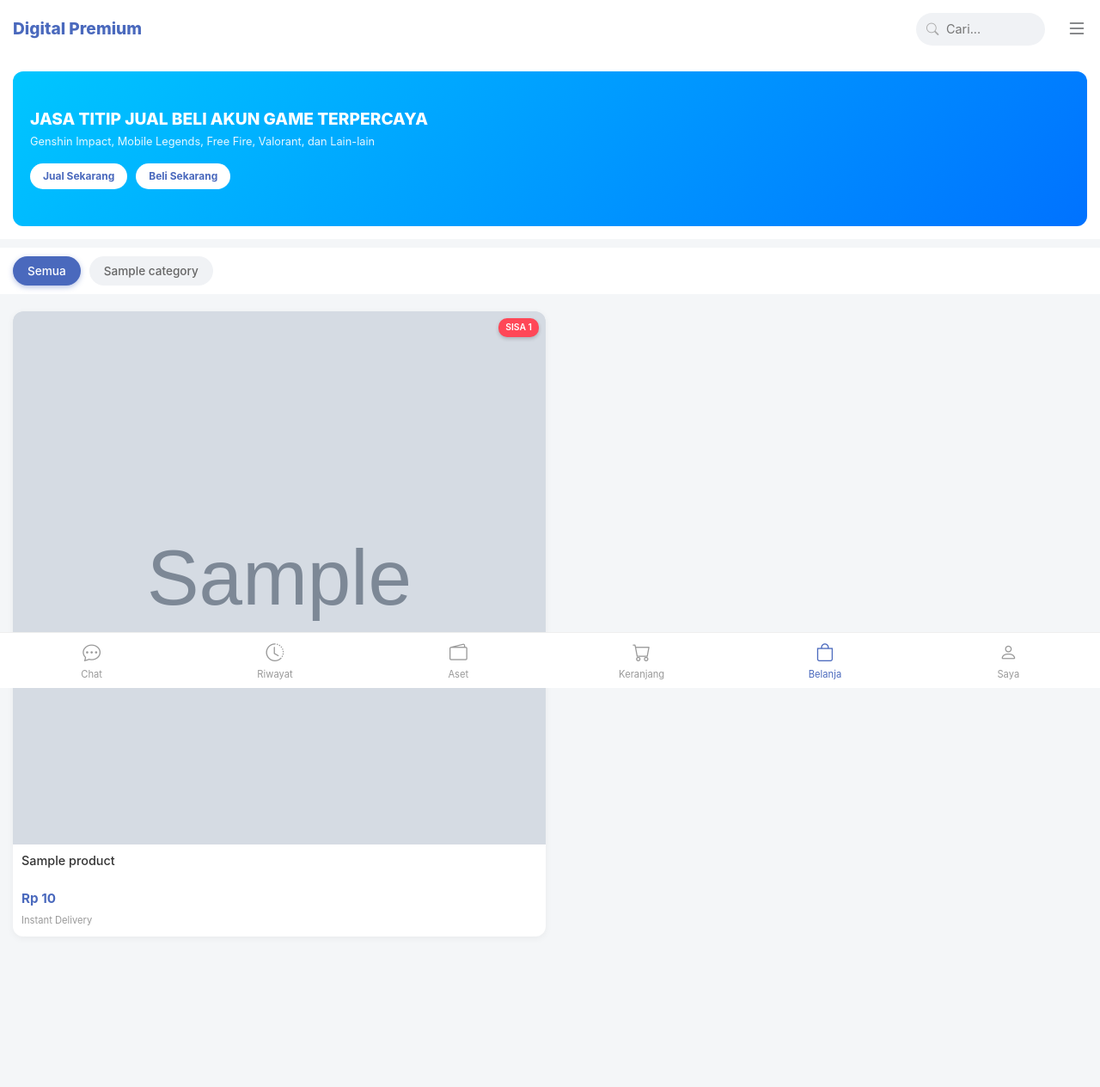
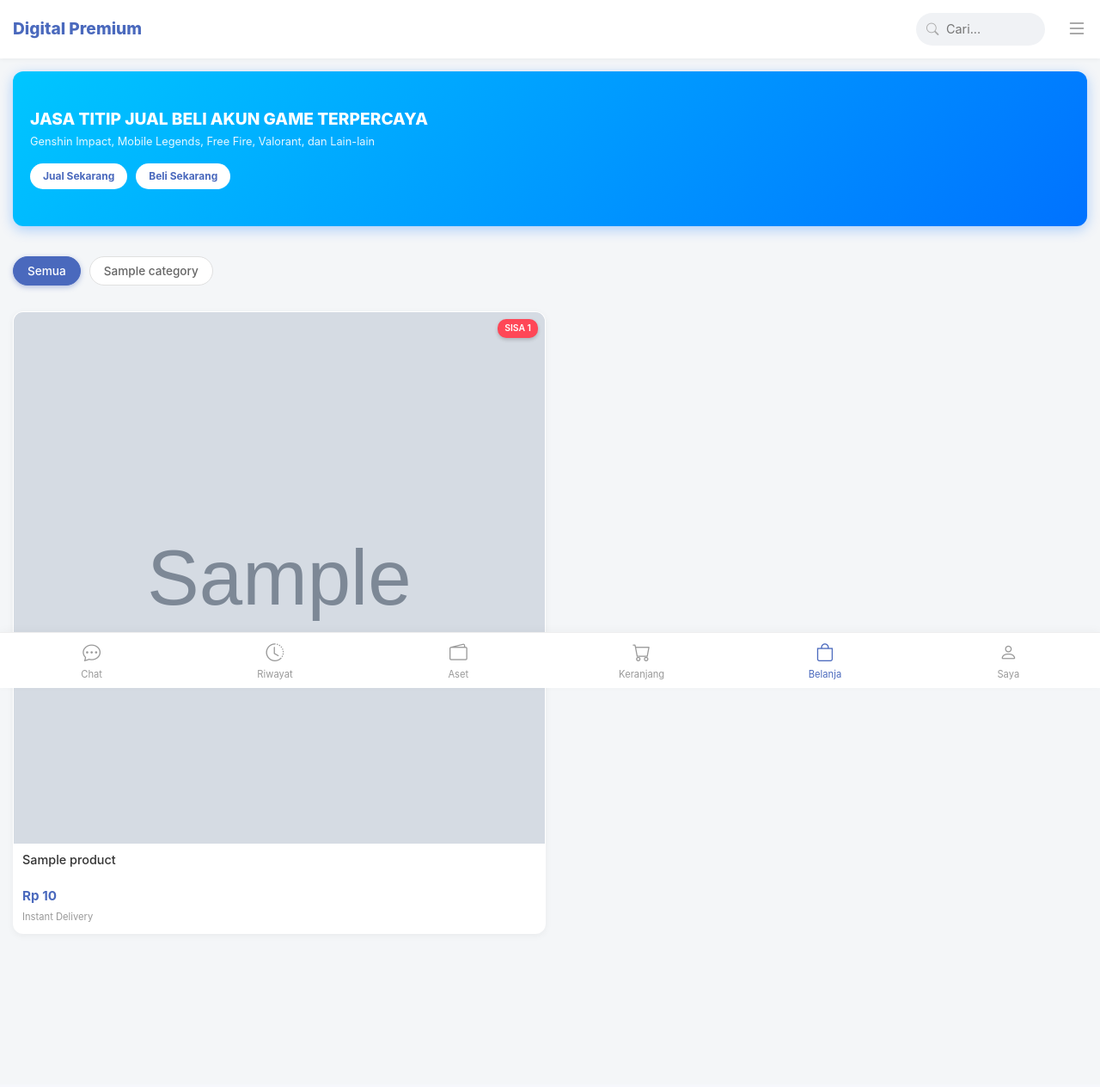
Before and after one commit to mrzero0nol/Pksir, a PHP site: page / in a window 1280 px wide. Shown: the whole page at 86% size. After the commit the page ends 1072 px from the top, so only its background shows below. Run offline with PHP 8.4, Linux system fonts and the light colour scheme; tables that the repository leaves empty hold one stand-in row (values such as "Sample post"); grey boxes marked "Sample" are stand-in pictures.

Commit message:
Update UI to Light Theme with Blue Accents

```diff
--- a/assets/css/style.css
+++ b/assets/css/style.css
@@ -1,10 +1,11 @@
 :root {
-    --bg-color: #f4f6f8; /* Putih agak abu dikit untuk background utama */
+    color-scheme: light; /* Force browser standard elements to light mode */
+    --bg-color: #f4f6f8; /* Light Greyish White for main background */
     --card-bg: #ffffff;
     --nav-bg: #ffffff;
     --primary-color: #4a69bd; /* Royal Blue */
     --accent-color: #4a69bd;
-    --text-color: #333333;
+    --text-color: #333333; /* Dark Grey for text */
     --text-muted: #888888;
     --border-radius: 12px;
     --border-color: #e0e0e0;
@@ -12,7 +13,8 @@
     --shadow-sm: 0 2px 8px rgba(0,0,0,0.05);
 }
 
-body {
+/* Force Light Mode Overrides for Bootstrap if data-bs-theme fails or isn't enough */
+[data-bs-theme=light] body, body {
     background-color: var(--bg-color);
     color: var(--text-color);
     font-family: 'Poppins', -apple-system, BlinkMacSystemFont, "Segoe UI", Roboto, "Helvetica Neue", Arial, sans-serif;
@@ -40,6 +42,10 @@ a {
     transition: color 0.2s;
 }
 
+a:hover {
+    color: var(--primary-color);
+}
+
 /* Header & Search */
 .header-container {
     background: var(--card-bg);
@@ -50,6 +56,7 @@ a {
     position: sticky;
     top: 0;
     z-index: 100;
+    box-shadow: 0 1px 5px rgba(0,0,0,0.05);
 }
 
 .brand-title {
@@ -77,6 +84,12 @@ a {
     padding: 8px 15px 8px 35px;
     font-size: 0.9rem;
     width: 100%;
+    color: var(--text-color);
+}
+.search-input-header:focus {
+    background: #ffffff;
+    box-shadow: 0 0 0 1px var(--primary-color);
+    outline: none;
 }
 .search-icon-header {
     position: absolute;
@@ -90,7 +103,7 @@ a {
 /* Banner */
 .banner-container {
     padding: 15px;
-    background: var(--card-bg);
+    background: var(--bg-color); /* Match body bg to avoid white stripe */
     margin-bottom: 10px;
 }
 .banner-content {
@@ -104,6 +117,7 @@ a {
     display: flex;
     flex-direction: column;
     justify-content: center;
+    box-shadow: 0 4px 15px rgba(0, 114, 255, 0.3);
 }
 .banner-title {
     font-size: 1.2rem;
@@ -131,6 +145,10 @@ a {
     font-size: 0.75rem;
     font-weight: 700;
     cursor: pointer;
+    transition: transform 0.1s;
+}
+.btn-banner:active {
+    transform: scale(0.95);
 }
 .banner-img {
     position: absolute;
@@ -148,7 +166,7 @@ a {
     overflow-x: auto;
     padding: 10px 15px;
     gap: 10px;
-    background: var(--card-bg);
+    background: var(--bg-color);
     margin-bottom: 10px;
     scrollbar-width: none;
 }
@@ -159,15 +177,16 @@ a {
     white-space: nowrap;
     padding: 6px 16px;
     border-radius: 20px;
-    background: #f0f2f5;
+    background: #ffffff;
     color: #666;
     font-size: 0.85rem;
     font-weight: 500;
-    border: 1px solid transparent;
+    border: 1px solid #e0e0e0;
 }
 .cat-pill.active {
     background: var(--primary-color);
     color: white;
+    border-color: var(--primary-color);
     box-shadow: 0 2px 6px rgba(74, 105, 189, 0.4);
 }
 
@@ -186,6 +205,11 @@ a {
     position: relative;
     display: flex;
     flex-direction: column;
+    border: 1px solid transparent;
+    transition: transform 0.1s;
+}
+.product-card:active {
+    transform: scale(0.98);
 }
 .product-img-wrapper {
     width: 100%;
@@ -207,14 +231,14 @@ a {
 .product-title {
     font-size: 0.9rem;
     font-weight: 500;
-    color: #333;
+    color: var(--text-color);
     margin-bottom: 5px;
     line-height: 1.3;
     display: -webkit-box;
     -webkit-line-clamp: 2;
     -webkit-box-orient: vertical;
     overflow: hidden;
-    height: 2.6em; /* fixed height for alignment */
+    height: 2.4em; /* fixed height for alignment */
 }
 .product-price {
     color: var(--primary-color);
@@ -250,6 +274,7 @@ a {
     align-items: center;
     border-top: 1px solid #eee;
     z-index: 1000;
+    box-shadow: 0 -2px 10px rgba(0,0,0,0.03);
 }
 .nav-item {
     display: flex;
@@ -259,6 +284,7 @@ a {
     font-size: 0.7rem;
     text-decoration: none;
     width: 16%; /* 6 items ~ 16.6% */
+    transition: color 0.2s;
 }
 .nav-item i {
     font-size: 1.3rem;
@@ -277,17 +303,43 @@ a {
 .form-control {
     background: #f8f9fa;
     border: 1px solid #e1e4e8;
-    color: #333;
+    color: var(--text-color);
     padding: 10px 15px;
     border-radius: 10px;
 }
 .form-control:focus {
     background: white;
     border-color: var(--primary-color);
+    color: var(--text-color);
     box-shadow: 0 0 0 3px rgba(74, 105, 189, 0.1);
+}
+.form-label {
+    color: var(--text-color);
+    font-weight: 500;
 }
 
 /* Misc */
 .section-title {
-    display: none; /* Hidden in screenshot design, title is in header/banner */
+    display: none;
 }
+
+/* Fix text colors */
+h1, h2, h3, h4, h5, h6 {
+    color: var(--text-color);
+}
+p {
+    color: var(--text-color);
+}
+.text-muted {
+    color: var(--text-muted) !important;
+}
+
+/* Ensure buttons are visible */
+.btn-primary {
+    background-color: var(--primary-color);
+    border-color: var(--primary-color);
+}
+.btn-primary:hover {
+    background-color: #3b55a0;
+    border-color: #3b55a0;
+}
--- a/cart.php
+++ b/cart.php
@@ -33,7 +33,7 @@ $total = getCartTotal($pdo);
 $user = getCurrentUser($pdo);
 ?>
 <!DOCTYPE html>
-<html lang="id">
+<html lang="id" data-bs-theme="light">
 <head>
     <meta charset="UTF-8">
     <meta name="viewport" content="width=device-width, initial-scale=1.0, maximum-scale=1.0, user-scalable=no">
--- a/history.php
+++ b/history.php
@@ -2,7 +2,7 @@
 require_once 'config.php';
 ?>
 <!DOCTYPE html>
-<html lang="id">
+<html lang="id" data-bs-theme="light">
 <head>
     <meta charset="UTF-8">
     <meta name="viewport" content="width=device-width, initial-scale=1.0, maximum-scale=1.0, user-scalable=no">
--- a/index.php
+++ b/index.php
@@ -16,7 +16,7 @@ $query .= " ORDER BY p.id DESC";
 $products = $pdo->query($query)->fetchAll();
 ?>
 <!DOCTYPE html>
-<html lang="id">
+<html lang="id" data-bs-theme="light">
 <head>
     <meta charset="UTF-8">
     <meta name="viewport" content="width=device-width, initial-scale=1.0, maximum-scale=1.0, user-scalable=no">
@@ -39,7 +39,7 @@ $products = $pdo->query($query)->fetchAll();
     </div>
 
     <!-- Main Content Wrapper -->
-    <div style="background: #f4f6f8; min-height: 100vh;">
+    <div class="main-content">
 
         <!-- Banner -->
         <div class="banner-container">
--- a/login.php
+++ b/login.php
@@ -35,7 +35,7 @@ if ($_SERVER['REQUEST_METHOD'] === 'POST') {
 }
 ?>
 <!DOCTYPE html>
-<html lang="id">
+<html lang="id" data-bs-theme="light">
 <head>
     <meta charset="UTF-8">
     <meta name="viewport" content="width=device-width, initial-scale=1.0, maximum-scale=1.0, user-scalable=no">
--- a/product.php
+++ b/product.php
@@ -14,7 +14,7 @@ if (!$product) {
 $stock_count = $pdo->query("SELECT COUNT(*) FROM product_stocks WHERE product_id = $id AND status = 'available'")->fetchColumn();
 ?>
 <!DOCTYPE html>
-<html lang="id">
+<html lang="id" data-bs-theme="light">
 <head>
     <meta charset="UTF-8">
     <meta name="viewport" content="width=device-width, initial-scale=1.0, maximum-scale=1.0, user-scalable=no">
--- a/profile.php
+++ b/profile.php
@@ -8,7 +8,7 @@ $user = getCurrentUser($pdo);
 $isAdmin = isset($_SESSION['role']) && $_SESSION['role'] === 'admin';
 ?>
 <!DOCTYPE html>
-<html lang="id">
+<html lang="id" data-bs-theme="light">
 <head>
     <meta charset="UTF-8">
     <meta name="viewport" content="width=device-width, initial-scale=1.0, maximum-scale=1.0, user-scalable=no">
--- a/register.php
+++ b/register.php
@@ -38,7 +38,7 @@ if ($_SERVER['REQUEST_METHOD'] === 'POST') {
 }
 ?>
 <!DOCTYPE html>
-<html lang="id">
+<html lang="id" data-bs-theme="light">
 <head>
     <meta charset="UTF-8">
     <meta name="viewport" content="width=device-width, initial-scale=1.0, maximum-scale=1.0, user-scalable=no">
--- a/status.php
+++ b/status.php
@@ -25,7 +25,7 @@ if ($order['status'] == 'paid') {
 }
 ?>
 <!DOCTYPE html>
-<html lang="id">
+<html lang="id" data-bs-theme="light">
 <head>
     <meta charset="UTF-8">
     <meta name="viewport" content="width=device-width, initial-scale=1.0">
--- a/wallet.php
+++ b/wallet.php
@@ -36,7 +36,7 @@ $transactions = $stmt->fetchAll();
 
 ?>
 <!DOCTYPE html>
-<html lang="id">
+<html lang="id" data-bs-theme="light">
 <head>
     <meta charset="UTF-8">
     <meta name="viewport" content="width=device-width, initial-scale=1.0, maximum-scale=1.0, user-scalable=no">
```
